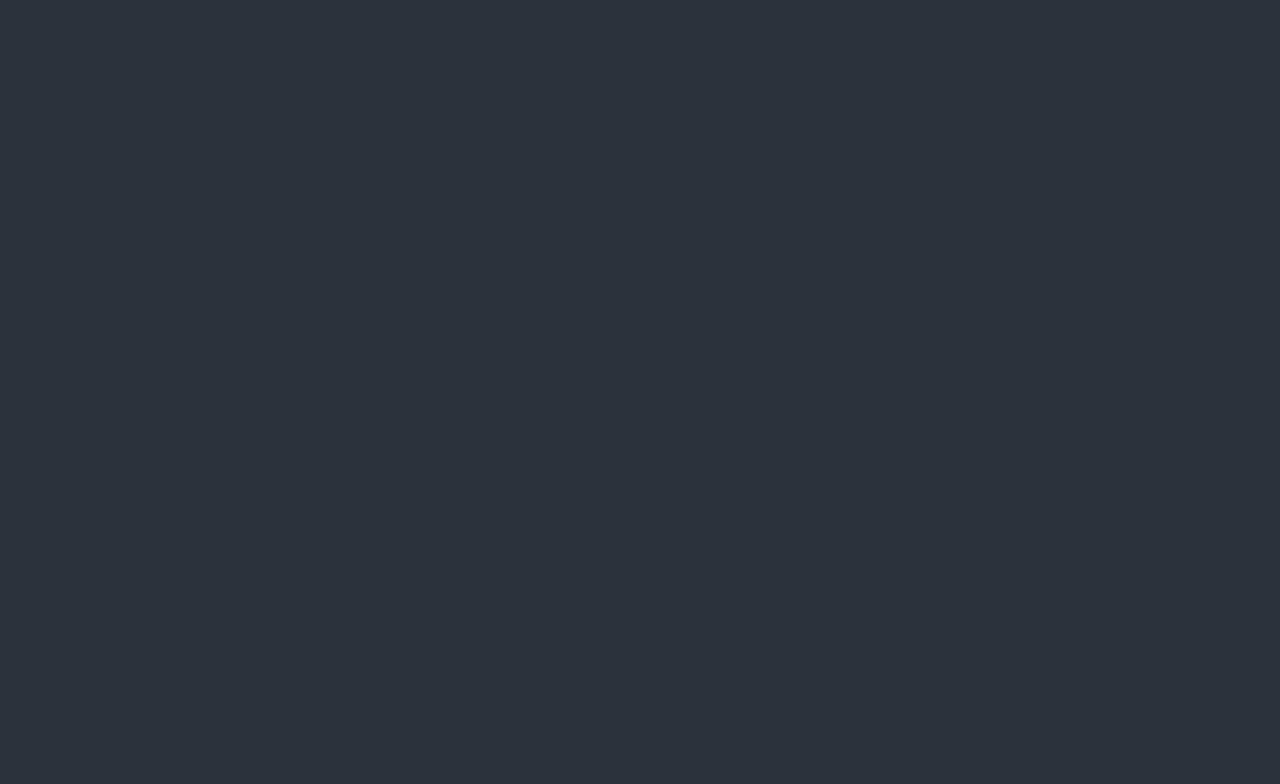
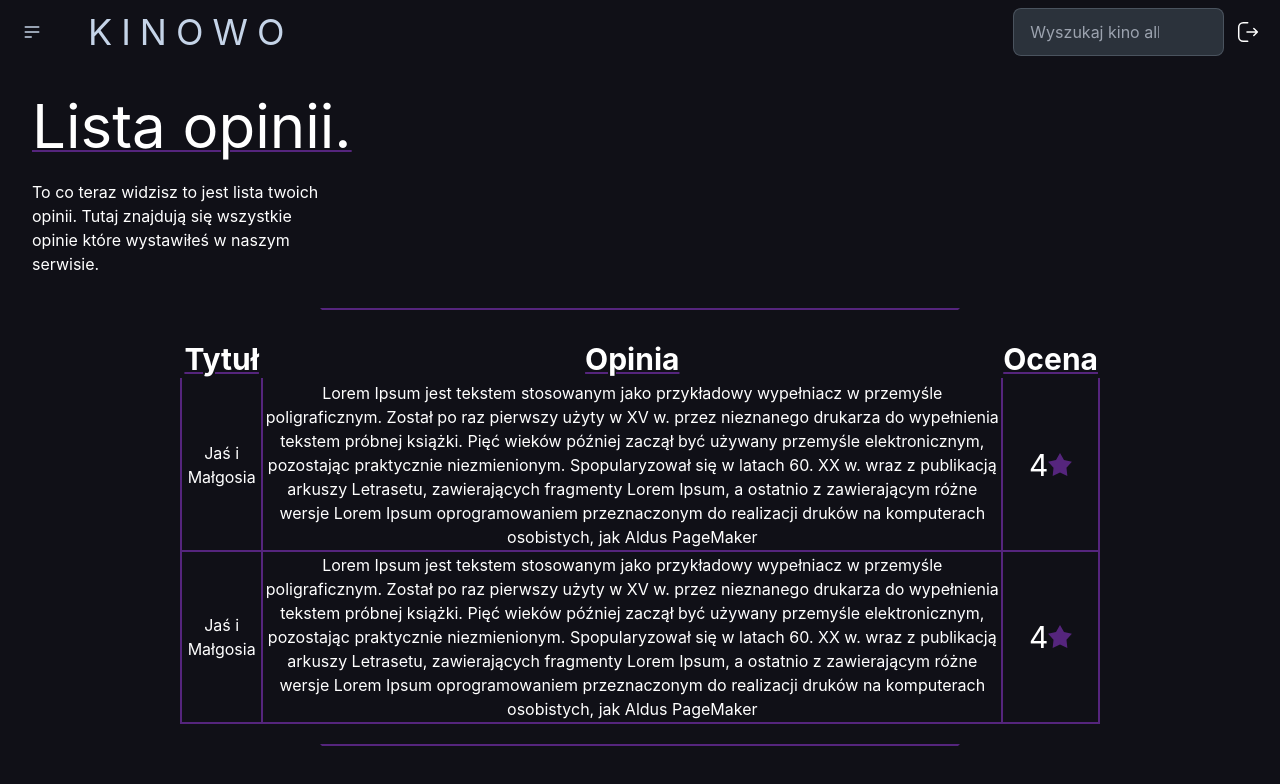
Before and after one commit to ZrodoZrodo/Kinowo, a React (Create React App) app in the folder kinowo-frontend/: page /opinionlist in a window 1280 px wide. Before the commit this address had no page. Shown: the top 784 px of the page. Built offline with nearby package versions, Linux system fonts and the light colour scheme.

Commit message:
OpinionList view added

```diff
--- a/kinowo-frontend/src/App.js
+++ b/kinowo-frontend/src/App.js
@@ -12,7 +12,7 @@ import {ChooseSeat} from "./Components/Pages/ChooseSeat/ChooseSeat";
 import History from "./Components/Pages/History/History";
 import AddMovie from "./Components/Pages/AddMovie";
 import AddOpinion from "./Components/Pages/AddOpinion";
-
+import OpinionList from "./Components/Pages/OpinionList";
 function App() {
   const { user } = useContext(UserContext);
 
@@ -20,6 +20,7 @@ function App() {
     <Router>
       <Routes>
         <Route path="" exact element={<HeroPage />} />
+        <Route path="opinionlist" exact element={<OpinionList />} />
         <Route path="/addopinion/:id" element={<AddOpinion />} />
         <Route path="addmovie" element={<AddMovie />} />
         <Route path="register" element={<Register />} />
--- a/kinowo-frontend/src/Components/Pages/OpinionList.js
+++ b/kinowo-frontend/src/Components/Pages/OpinionList.js
@@ -2,15 +2,14 @@ import Footer from "../UI/Footer";
 import NavbarDashboard from "../UI/NavbarDashboard";
 
 const filmy = {
-  nazwa: "fasdadas",
+  nazwa: "Jaś i Małgosia",
   opis: "Lorem Ipsum jest tekstem stosowanym jako przykładowy wypełniacz w przemyśle poligraficznym. Został po raz pierwszy użyty w XV w. przez nieznanego drukarza do wypełnienia tekstem próbnej książki. Pięć wieków później zaczął być używany przemyśle elektronicznym, pozostając praktycznie niezmienionym. Spopularyzował się w latach 60. XX w. wraz z publikacją arkuszy Letrasetu, zawierających fragmenty Lorem Ipsum, a ostatnio z zawierającym różne wersje Lorem Ipsum oprogramowaniem przeznaczonym do realizacji druków na komputerach osobistych, jak Aldus PageMaker",
   ocena: "4",
 };
 
 const OpinionList = () => {
   return (
-    <div className="bg-dark-purple h-screen w-full">
-      <div className="bg-dark-purple h-full w-full">
+    <div className="min-h-screen h-full">
       <NavbarDashboard></NavbarDashboard>
       <div className="flex flex-wrap m-8">
         <div className="">
@@ -20,98 +19,62 @@ const OpinionList = () => {
           </p>
 
           <p className="text-white sm:text-center md:text-left  sm:w-1/3 w-full mt-6">
-              To co teraz widzisz to jest lista twoich opinii. Tutaj znajdują
-              się wszystkie opinie które wystawiłeś w naszym serwisie.
+            To co teraz widzisz to jest lista twoich opinii. Tutaj znajdują się
+            wszystkie opinie które wystawiłeś w naszym serwisie.
           </p>
         </div>
       </div>
-        <div className=" grid justify-items-center  w-full  ">
+      <div className=" grid justify-items-center w-full  ">
         <div className="border-2 border-l-transparent border-r-transparent border-t-purple border-b-transparent rounded-null w-1/2"></div>
-          <div className="flex flex-col">
-            <div className="overflow-x-auto">
-              <div className="p-1.5 w-full inline-block align-middle">
-                <div className="overflow-hidden border rounded-lg">
-                  <table className="min-w-full divide-y divide-gray-200">
-                    <thead className="bg-gray-50">
-                      <tr>
-                        <th
-                          scope="col"
-                          className="px-6 py-3 text-xs font-bold text-left text-gray-500 uppercase "
-                        >
-                          Nazwa filmu
-                        </th>
-                        <th
-                          scope="col"
-                          className="px-6 py-3 text-xs font-bold text-left text-gray-500 uppercase "
-                        >
-                          Opis filmu
-                        </th>
-                        <th
-                          scope="col"
-                          className="px-6 py-3 text-xs font-bold text-right text-gray-500 uppercase "
-                        >
-                          Ocena
-                        </th>
-                      </tr>
+        <div className="sm:w-3/4  mt-2 p-5 ">
+          <table className="">
+            <thead className=" sm:text-3xl text-white underline underline-offset-2 decoration-purple decoration-2 text-center">
+              <th>Tytuł</th>
+              <th>Opinia</th>
+              <th>Ocena</th>
             </thead>
-                    <tbody className="divide-y divide-gray-200">
-                      <tr>
-                        <td className="px-6 py-4 text-sm text-gray-800 whitespace-nowrap">
-                          Jone Doe
+            <tbody className="text-white text-center p-4 ">
+              <tr className="mb-2">
+                <td className="border-2 border-l-purple border-r-purple border-t-transparent border-b-purple rounded-null">
+                  {filmy.nazwa}
                 </td>
-                        <td className="px-6 py-4 text-sm text-gray-800 whitespace-nowrap">
-                          Opis
+                <td className="border-2 border-l-transparent border-r-purple border-t-transparent border-b-purple rounded-null">
+                  {filmy.opis}
                 </td>
-                        <td className="px-6 py-4 text-sm font-medium text-right whitespace-nowrap">
-                          <a
-                            className="text-green-500 hover:text-green-700"
-                            href="#"
-                          >
+                <td  className="text-3xl border-2 border-l-transparent border-r-purple border-t-transparent border-b-purple rounded-null">
                   {filmy.ocena}
-                          </a>
+                  <div class="rating rating-md">
+                    <input
+                      type="radio"
+                      name="rating-8"
+                      className="mask mask-star-2 bg-purple"
+                    />
+                  </div>
                 </td>
               </tr>
-                      <tr>
-                        <td className="px-6 py-4 text-sm text-gray-800 whitespace-nowrap">
-                          Jone Doe
+              <tr className="mb-2">
+                <td className="border-2 border-l-purple border-r-purple border-t-transparent border-b-purple rounded-null">
+                  {filmy.nazwa}
                 </td>
-                        <td className="px-6 py-4 text-sm text-gray-800 whitespace-nowrap">
-                        Opis
+                <td className="border-2 border-l-transparent border-r-purple border-t-transparent border-b-purple rounded-null">
+                  {filmy.opis}
                 </td>
-                        <td className="px-6 py-4 text-sm font-medium text-right whitespace-nowrap">
-                          <a
-                            className="text-green-500 hover:text-green-700"
-                            href="#"
-                          >
-                          4
-                          </a>
-                        </td>
-                      </tr>
-                      <tr>
-                        <td className="px-6 py-4 text-sm text-gray-800 whitespace-nowrap">
-                          Jone Doe
-                        </td>
-                        <td className="px-6 py-4 text-sm text-gray-800 whitespace-nowrap">
-                        Opis
-                        </td>
-                        <td className="px-6 py-4 text-sm font-medium text-right whitespace-nowrap">
-                          <a
-                            className="text-green-500 hover:text-green-700"
-                            href="#"
-                          >
-                       5
-                          </a>
+                <td  className="text-3xl border-2 border-l-transparent border-r-purple border-t-transparent border-b-purple rounded-null">
+                  {filmy.ocena}
+                  <div class="rating rating-md">
+                    <input
+                      type="radio"
+                      name="rating-8"
+                      className="mask mask-star-2 bg-purple"
+                    />
+                  </div>
                 </td>
               </tr>
             </tbody>
           </table>
         </div>
+        <div className="border-2 border-l-transparent border-r-transparent border-t-purple border-b-transparent rounded-null w-1/2"></div>
       </div>
-            </div>
-          </div>
-        </div>
-      </div>
-      <Footer></Footer>
     </div>
   );
 };
```
Lines whose indentation alone changed are shown as unchanged.
